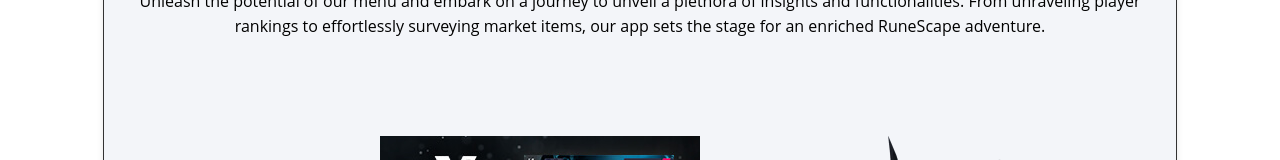
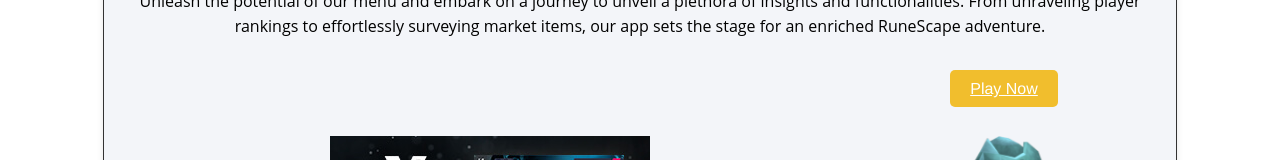
Before and after one commit to vertocode/agile-rune-list, a Vue app: page /home in a window 1280 px wide. Shown: the part 408-568 px from the top of the page. Built offline with nearby package versions, Linux system fonts and the light colour scheme.

Commit message:
feat: change img and add animation

```diff
--- a/src/views/HomeView.vue
+++ b/src/views/HomeView.vue
@@ -38,8 +38,13 @@
       </div>
 
       <div>
-        <div>
-          <img class="rune-img" src="../assets/home/player.png" alt="player-img">
+        <div class="rune-img">
+          <div class="play-now">
+            <a class="play-button" target="_blank" href="https://play.runescape.com/">Play Now</a>
+          </div>
+          <div>
+            <img  src="../assets/home/armour-player.png" alt="player-img">
+          </div>
         </div>
       </div>
     </div>
@@ -94,8 +99,53 @@
     display: flex;
     justify-content: space-evenly;
 
+    @keyframes playerArmourAnimation {
+      0% {
+        transform: perspective(5000px) rotateX(-0.2deg);
+      }
+      100% {
+        transform:  perspective(20px) rotateX(0deg);
+      }
+    }
+
     .rune-img {
-      width: 200px;
+      img  {
+        max-width: 300px;
+      }
+
+      .play-now {
+        width: 200px;
+        position: absolute;
+        top: -15%; /* Adjust as needed */
+        left: 72%; /* Center horizontally */
+        transform: translateX(-50%); /* Center horizontally */
+        text-align: center;
+      }
+
+      .play-button {
+        background-color: #f1be2d; /* Orange color */
+        color: white;
+        padding: 10px 20px;
+        border: none;
+        border-radius: 5px;
+        cursor: pointer;
+        transition: background-color 0.3s ease-in-out;
+      }
+
+      .play-button:hover {
+        background-color: #e69915; /* Slightly darker shade of orange on hover */
+      }
+
+      animation: playerArmourAnimation 1s infinite alternate; /* Apply a smooth transition effect */
+
+      &:hover {
+        transform: translate(20px);
+      }
+    }
+
+
+
+    .rune-img:hover {
     }
 
     .game-access {
```
Also changed, not shown: src/assets/home/armour-player.png (added).
